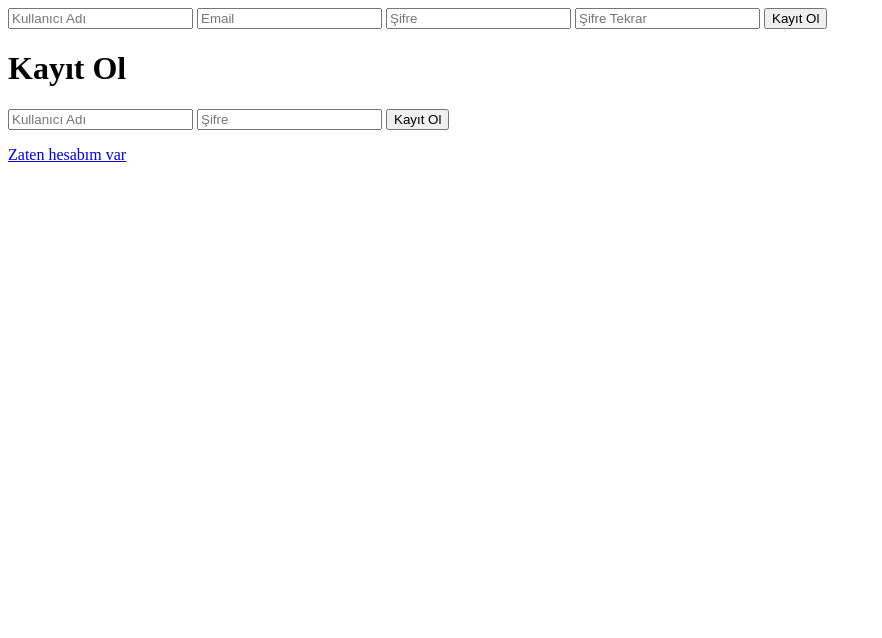
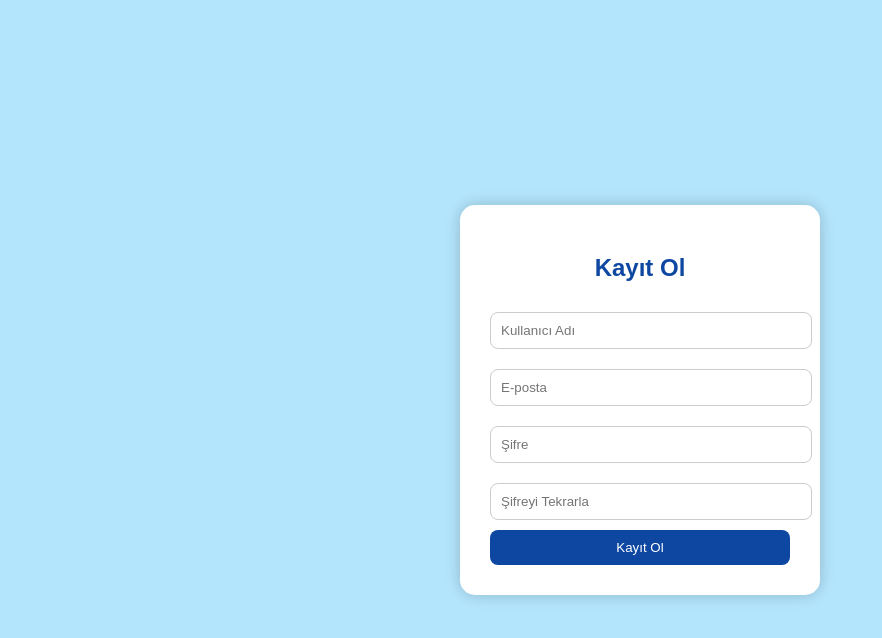
Before and after one commit to okeycini34/okey-cinizip, a website: page register.html in a window 1280 px wide. Shown: the whole page, without its empty margins (0-882 px from the left). Drawn offline with Linux system fonts and the light colour scheme.

Commit message:
index.html güncellendi

```diff
--- a/register.html
+++ b/register.html
@@ -1,25 +1,70 @@
-<form id="registerForm">
-  <input type="text" id="username" placeholder="Kullanıcı Adı" required>
-  <input type="email" id="email" placeholder="Email" required>
-  <input type="password" id="password" placeholder="Şifre" required>
-  <input type="password" id="confirmPassword" placeholder="Şifre Tekrar" required>
-  <button type="submit">Kayıt Ol</button>
-</form>
-
-<script src="/js/register.js"></script>
 <!DOCTYPE html>
 <html lang="tr">
 <head>
-  <meta charset="UTF-8">
-  <title>Kayıt Ol</title>
+  <meta charset="UTF-8" />
+  <meta name="viewport" content="width=device-width, initial-scale=1.0"/>
+  <title>Kayıt Ol - OKEY CİNİ</title>
+  <link rel="stylesheet" href="style.css" />
+  <style>
+    body {
+      background-color: #b3e5fc; /* şeker mavisi */
+      font-family: Arial, sans-serif;
+      display: flex;
+      justify-content: center;
+      align-items: center;
+      height: 100vh;
+      margin: 0;
+    }
+
+    .register-box {
+      background: white;
+      padding: 30px;
+      border-radius: 15px;
+      box-shadow: 0 0 15px rgba(0,0,0,0.2);
+      width: 300px;
+      text-align: center;
+    }
+
+    .register-box h2 {
+      margin-bottom: 20px;
+      color: #0d47a1;
+    }
+
+    .register-box input {
+      width: 100%;
+      padding: 10px;
+      margin: 10px 0;
+      border: 1px solid #ccc;
+      border-radius: 8px;
+    }
+
+    .register-box button {
+      background-color: #0d47a1;
+      color: white;
+      padding: 10px;
+      width: 100%;
+      border: none;
+      border-radius: 8px;
+      cursor: pointer;
+    }
+
+    .register-box button:hover {
+      background-color: #1565c0;
+    }
+  </style>
 </head>
 <body>
-  <h1>Kayıt Ol</h1>
-  <form action="/lobby" method="GET">
-    <input type="text" placeholder="Kullanıcı Adı" required />
-    <input type="password" placeholder="Şifre" required />
-    <button type="submit">Kayıt Ol</button>
-  </form>
-  <a href="/">Zaten hesabım var</a>
+  <div class="register-box">
+    <h2>Kayıt Ol</h2>
+    <form id="registerForm">
+      <input type="text" placeholder="Kullanıcı Adı" required />
+      <input type="email" placeholder="E-posta" required />
+      <input type="password" placeholder="Şifre" required />
+      <input type="password" placeholder="Şifreyi Tekrarla" required />
+      <button type="submit">Kayıt Ol</button>
+    </form>
+  </div>
+
+  <script src="register.js"></script>
 </body>
 </html>
```
